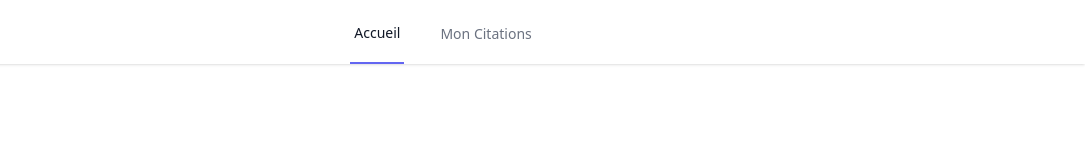
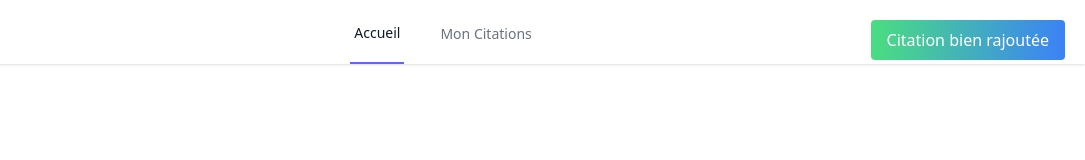
Before and after one commit to hitochix06/CitaRapide-frond-end, a Vue app: page / in a window 1280 px wide. Both pictures are taken after a click on the button "Générer". Shown: the top 160 px of the page, without its empty margins (195-1280 px from the left). Built offline with nearby package versions, Linux system fonts and the light colour scheme; no server answers.

Commit message:
Ajouter un toast pour confirmer l'ajout d'une citation

```diff
--- a/src/views/HomeView.vue
+++ b/src/views/HomeView.vue
@@ -14,7 +14,14 @@
     <div class="w-full md:w-1/2 lg:w-1/3 xl:w-1/4">
       <div class="flex flex-col space-y-4">
         <!-- rajouter  citation -->
-
+        <transition name="slide-fade">
+          <div
+            v-if="showToast"
+            class="fixed top-5 right-5 bg-gradient-to-r from-green-400 to-blue-500 text-white py-2 px-4 rounded"
+          >
+            {{ toastMessage }}
+          </div>
+        </transition>
         <input
           v-model="search"
           class="form-input block w-full text-gray-700 py-3 px-4 border border-gray-300 bg-white rounded-md shadow-sm focus:border-indigo-300 focus:ring focus:ring-indigo-200 focus:ring-opacity-50"
@@ -52,12 +59,25 @@
   font-family: "Arial", sans-serif;
   font-size: 1em;
 }
+
+.slide-fade-enter-active,
+.slide-fade-leave-active {
+  transition: all 0.5s ease;
+}
+.slide-fade-enter,
+.slide-fade-leave-to {
+  opacity: 0;
+  transform: translateX(50px);
+}
 </style>
 
 <script setup>
 import { ref, computed, onMounted } from "vue";
 import axios from "axios";
 import { selectData } from "../components/SelectData"; // Importer selectData
+
+const toastMessage = ref("");
+const showToast = ref(false);
 
 // Définir la valeur de quotes
 const quotes = ref([]);
@@ -162,10 +182,18 @@ const generateQuoteFromAPI = async () => {
 
 // Modifier la méthode handleGenerate pour utiliser generateQuoteFromAPI
 const handleGenerate = () => {
-  console.log("Thème sélectionné:", selectedTheme.value); // Ajouter cette ligne
   generateQuoteFromAPI();
   search.value = ""; // Réinitialiser la valeur de search
   isGenerated.value = true; // Mettre à jour la valeur de isGenerated
+  displayToast("Citation bien rajoutée"); // Afficher un toast pour confirmer l'ajout
+};
+
+const displayToast = (message) => {
+  toastMessage.value = message;
+  showToast.value = true;
+  setTimeout(() => {
+    showToast.value = false;
+  }, 3000); // Le toast disparaît après 3 secondes
 };
 
 onMounted(fetchQuotes);
```
